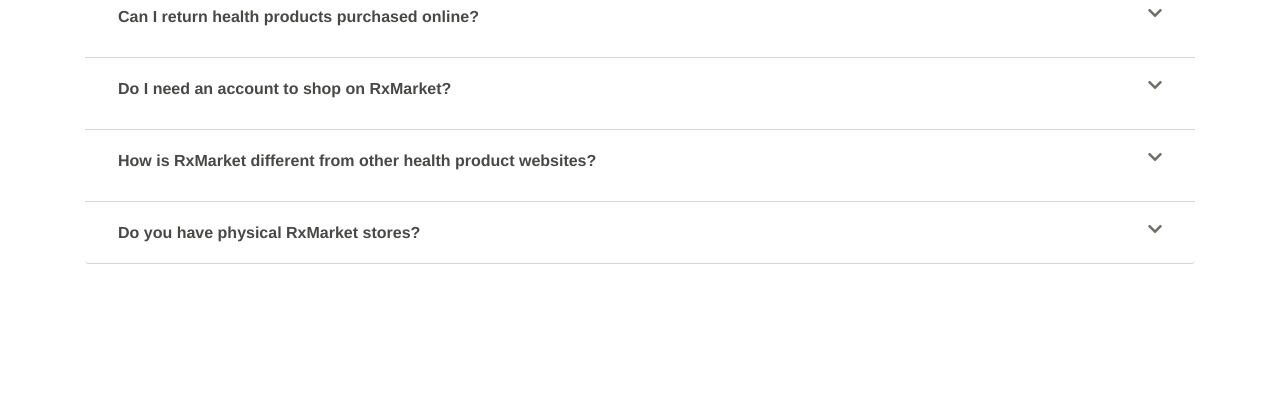
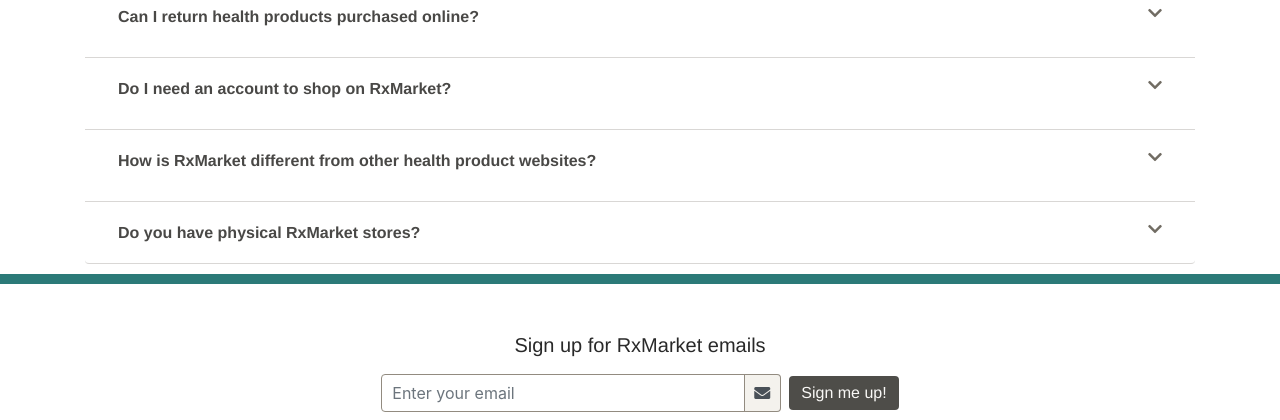
Before and after one commit to chistev/RxMarket, a Django app: page / in a window 1280 px wide. Shown: the part 1384-1804 px from the top of the page. Before the commit the page ends 1648 px from the top, so only its background shows below. Run offline with Django 4.2, Linux system fonts and the light colour scheme; some libraries are stand-ins or nearby versions.

Commit message:
added the newsletter form in index page

```diff
--- a/home/templates/home/index.html
+++ b/home/templates/home/index.html
@@ -105,6 +105,23 @@
 
     {% include 'home/accordion.html' %}
 
+    <div class="green-container"></div>
+
+   <!-- Email Signup Section -->
+<div class="container mt-5">
+    <h3 class="text-center rxmarket-heading mb-3">Sign up for RxMarket emails</h3>
+    <form class="form-inline justify-content-center">
+        <div class="input-group mb-2">
+            <input type="email" class="form-control" placeholder="Enter your email" required>
+            <div class="input-group-append">
+                <span class="input-group-text"><i class="fas fa-envelope"></i></span>
+            </div>
+        </div>
+        <button type="submit" class="btn btn-primary ml-2 mb-2">Sign me up!</button>
+    </form>
+</div>
+
+
     <script src="https://code.jquery.com/jquery-3.5.1.slim.min.js"></script>
     <script src="https://cdn.jsdelivr.net/npm/@popperjs/core@2.9.1/dist/umd/popper.min.js"></script>
     <script src="https://maxcdn.bootstrapcdn.com/bootstrap/4.5.2/js/bootstrap.min.js"></script>
--- a/static/css/styles.css
+++ b/static/css/styles.css
@@ -61,3 +61,56 @@
     color: rgba(12, 11, 8, 0.75);
     margin-top: 30px;
 }
+
+/* Targeting the email signup section specifically */
+.mt-5 > h3.rxmarket-heading {
+    font-family: "Family Graphik", "Graphik fallback", "Helvetica Neue", sans-serif;
+    font-style: normal;
+    font-weight: 500;
+    font-size: 20px;
+    line-height: 26px;
+    color: #292929;
+}
+
+.mt-5 > form.form-inline .input-group {
+    width: 100%;
+    max-width: 400px;
+}
+
+.mt-5 > form.form-inline .input-group .form-control {
+    border: 1px solid #928b80;
+    border-radius: 4px 0 0 4px;
+    padding: 10px;
+}
+
+.mt-5 > form.form-inline .input-group .form-control:focus {
+    border-color: #6c757d;
+    outline: none;
+}
+
+.mt-5 > form.form-inline .input-group .input-group-text {
+    background-color: #f4f2ed;
+    border: 1px solid #928b80;
+    border-left: none;
+    border-radius: 0 4px 4px 0;
+    padding: 10px;
+}
+
+.mt-5 > form.form-inline .btn {
+    background-color: #4e4d49;
+    border: none;
+    font-family: Graphik, "Graphik fallback", "Helvetica Neue", sans-serif;
+    font-weight: 500;
+    font-size: 16px;
+    line-height: 22px;
+    color: #f9f8f6;
+}
+
+.rxmarket-heading {
+    font-family: "Family Graphik", "Graphik fallback", "Helvetica Neue", sans-serif;
+    font-style: normal;
+    font-weight: 500;
+    font-size: 20px;
+    line-height: 26px;
+    color: #292929;
+}
```
